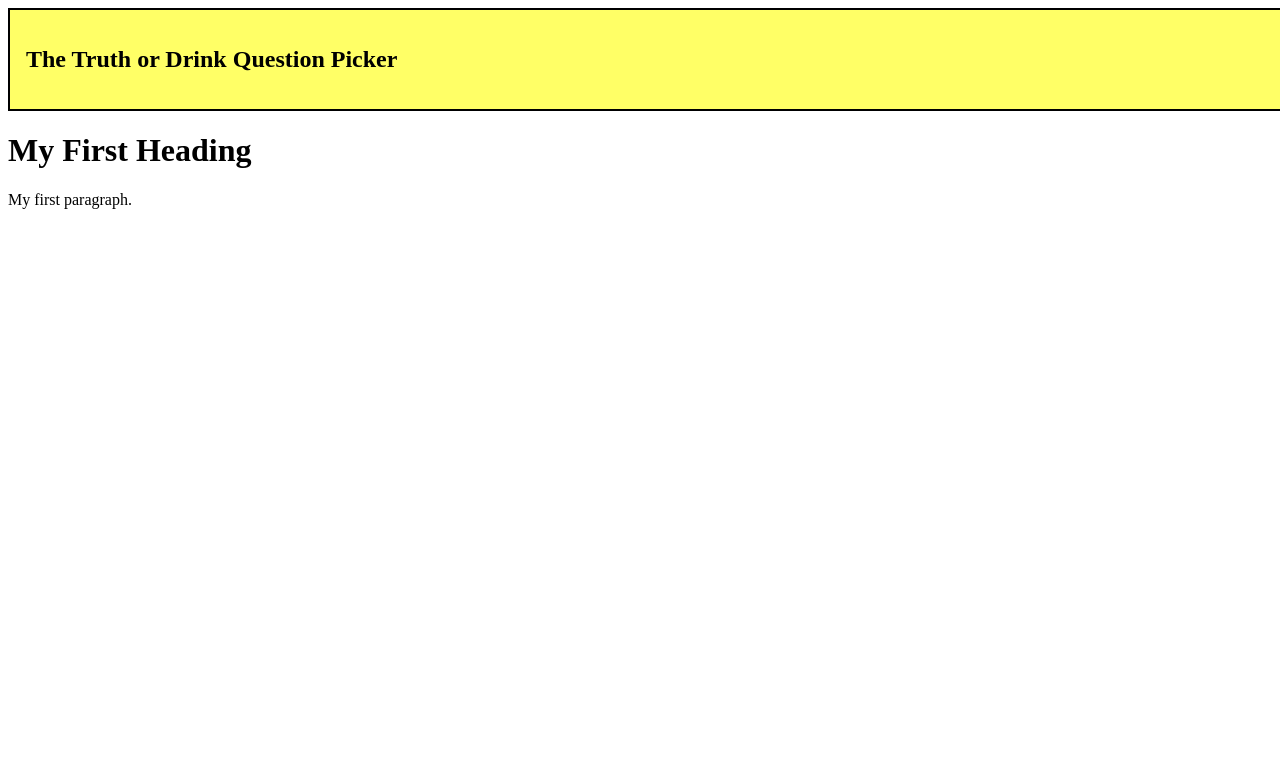
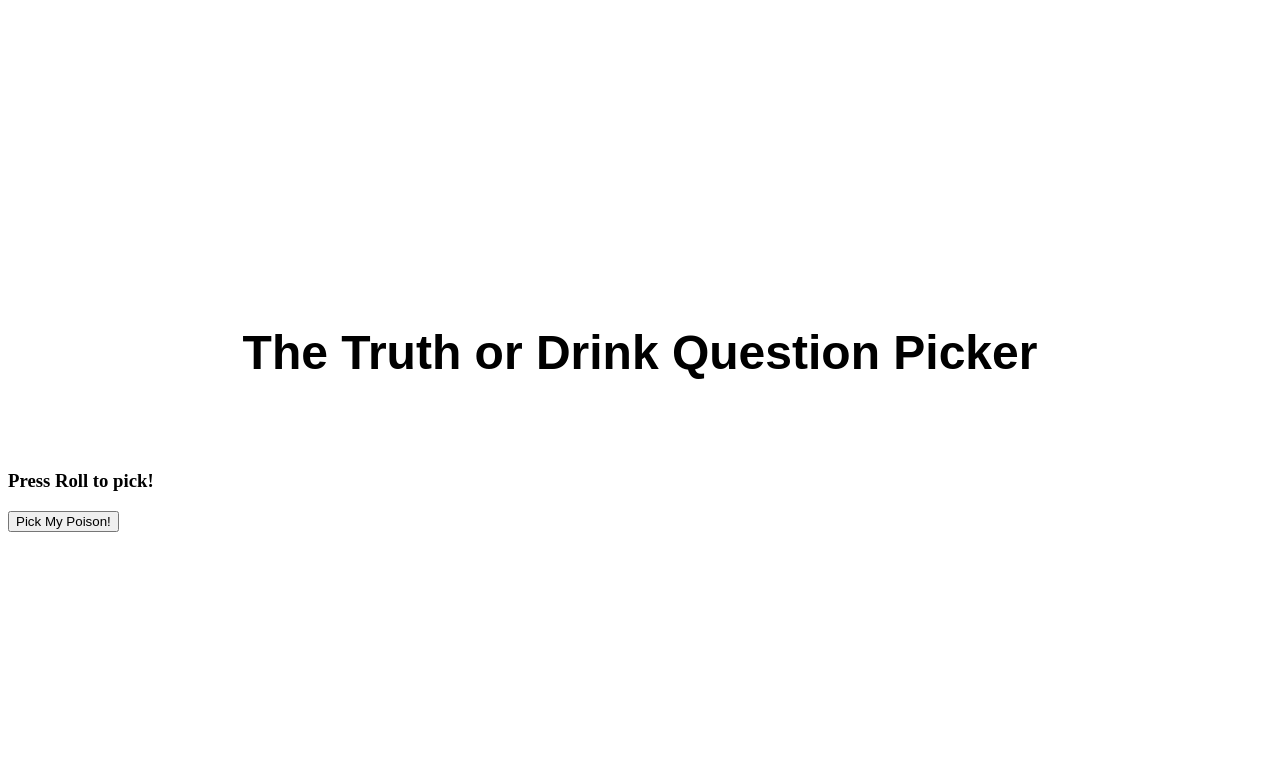
Before and after one commit to j2personal/question_roller, a Flask app: page / in a window 1280 px wide. Shown: the top 772 px of the page. Before the commit the page ends 209 px from the top, so only its background shows below. Run offline with Flask 2, Linux system fonts and the light colour scheme; some libraries are stand-ins or nearby versions.

Commit message:
adding html

```diff
--- a/static/styles.css
+++ b/static/styles.css
@@ -8,11 +8,11 @@ body {
 
  div#title {
     color: black;
-    text-align: center
+    font-family: sans-serif;
+    text-align: center;
     font-weight: bold;
-    background: #FFFF66; /* yellow */
-    border: 2px solid black;
-    width: 100%;
+    font-size: xx-large;
     height: 50%;
     padding: 1em;
+    margin-top: 20%;
   }
--- a/templates/index.html
+++ b/templates/index.html
@@ -9,8 +9,15 @@
 		<div id="title">
 			<h2>The Truth or Drink Question Picker</h2>
 		</div>
-		<h1>My First Heading</h1>
-		<p>My first paragraph.</p>
+
+		<div id="content">
+			<div id="question">
+				<h3 id="question">Press Roll to pick!</h3>
+			</div>
+
+			<button id="roll">Pick My Poison!</button>
+		</div>
+
 
 	</body>
 </html>
```
